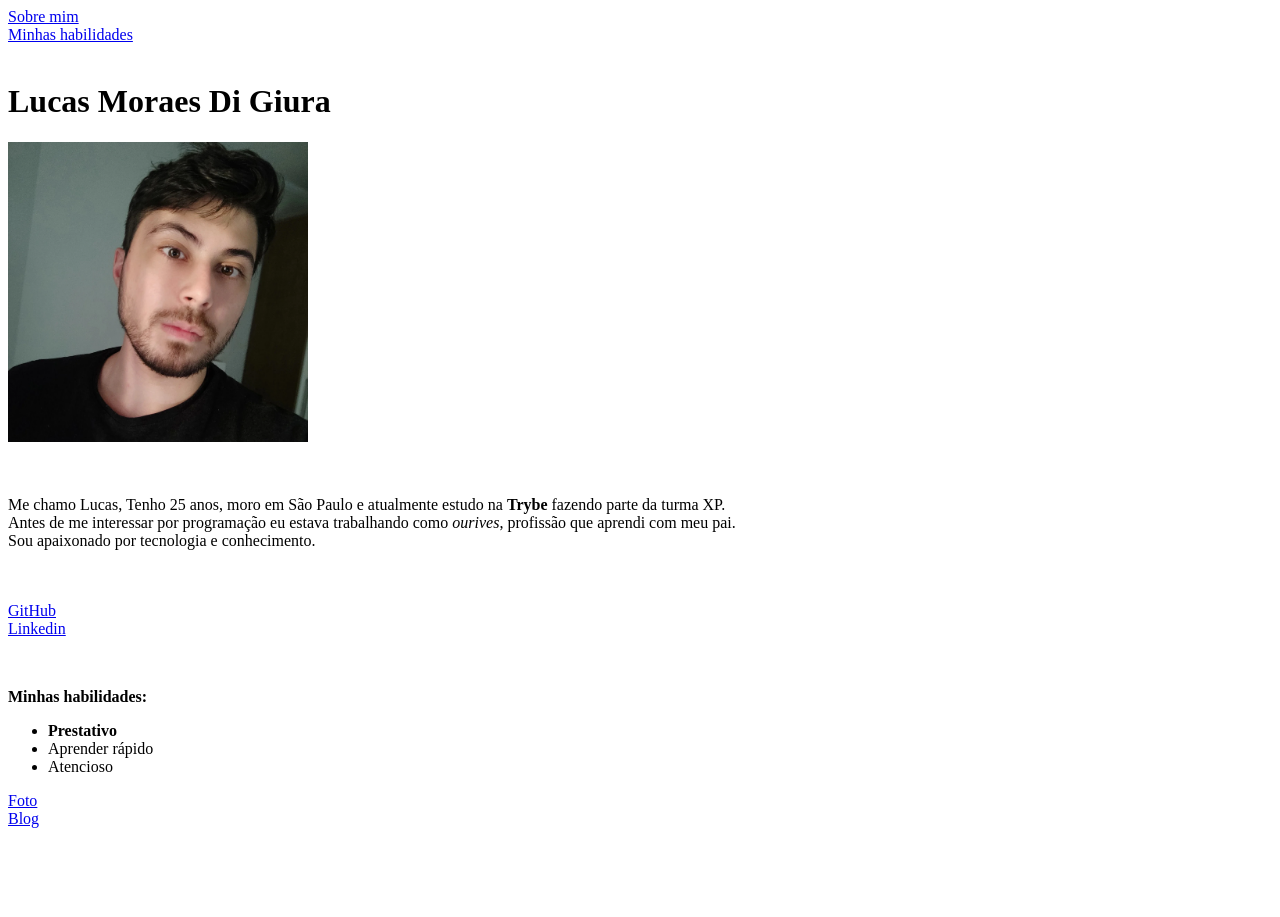
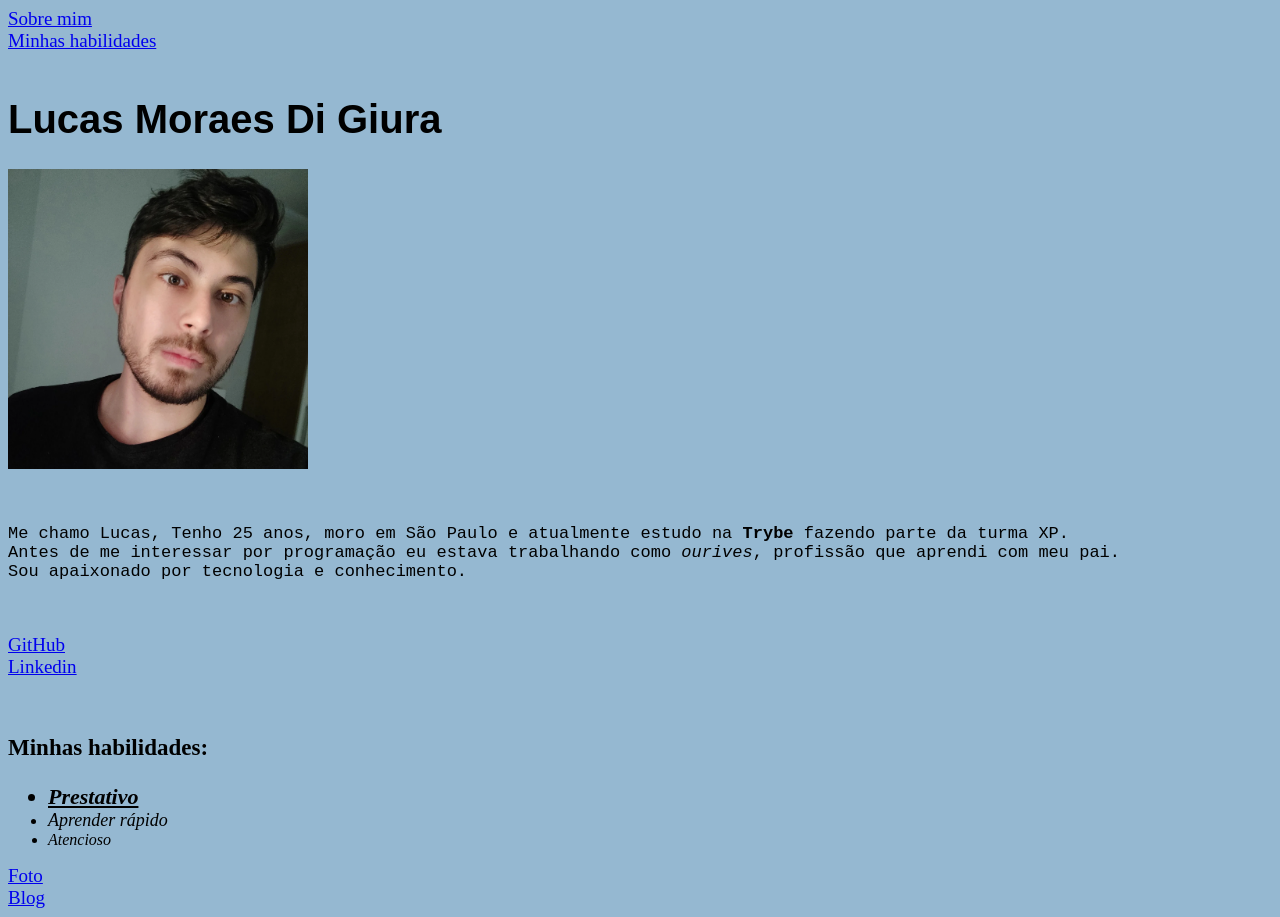
Before and after one commit to lucasgiura/lucasgiura.github.io, a plain HTML site: page portfolio.html in a window 1280 px wide. Before the commit the page ends 836 px from the top, so only its background shows below. Drawn offline with Linux system fonts and the light colour scheme.

Commit message:
atualizando portfolio

```diff
--- a/portfolio.html
+++ b/portfolio.html
@@ -5,18 +5,56 @@
     <meta http-equiv="X-UA-Compatible" content="IE=edge">
     <meta name="viewport" content="width=device-width, initial-scale=1.0">
     <title>Portfólio</title>
+    <style>
+        h1{
+            font-family: sans-serif;
+            font-size: 40px;
+        }
+
+        .sobre-mim{
+            font-family: monospace;
+            font-size: 17px;
+
+        }
+
+        body{
+            background-color: #95B8D1;
+        }
+
+        .habilidades{
+            font-size: 23px;
+        }
+
+        a{
+            font-size: 19px;
+        }
+
+        li{font-style: italic;}
+        .lista1{
+            font-size:22px ;
+            text-decoration: underline;
+        }
+
+        .lista2{
+            font-size:18px ;
+        }
+
+        .lista3{
+            font-size:16px;
+        }
+    </style>
 </head>
 <body>
-   <a href='#Sobre mim'> Sobre mim </a><br>
+   <a href='#sobre-mim'> Sobre mim </a><br>
    <a href='#habilidades'> Minhas habilidades </a><br> <br>
 
    <h1>Lucas Moraes Di Giura</h1>
 
-   <p id="foto">
+   <p class="foto">
     <img src='1635432102058.webp' alt='Minha foto atual' width='300px'>
    </p><br>
 
-   <p id="Sobre mim">
+   <p class="sobre-mim">
     Me chamo Lucas, Tenho 25 anos, moro em São Paulo e atualmente estudo na <strong>Trybe</strong> fazendo parte da turma XP. <br>
     Antes de me interessar por programação eu estava trabalhando como <em>ourives</em>, profissão que aprendi com meu pai. <br>
     Sou apaixonado por tecnologia e conhecimento. </p> <br> <br>
@@ -24,13 +62,13 @@
     <a href='https://github.com/lucasgiura' target='_blank'> GitHub</a><br>
     <a href='https://www.linkedin.com/in/lucasgiura/' target='_blank'> Linkedin</a></p><br>
 
-    <p id='habilidades'>
+    <p class='habilidades'>
         <strong>Minhas habilidades:</strong></p>
 
     <ul>
-         <li><strong>Prestativo</strong></li>
-        <li>Aprender rápido</li>
-        <li>Atencioso</li>
+        <li class="lista1"><strong>Prestativo</strong></li>
+        <li class="lista2">Aprender rápido</li>
+        <li class="lista3">Atencioso</li>
     </ul>
 
     <a href='#foto'> Foto </a> <br>
```
